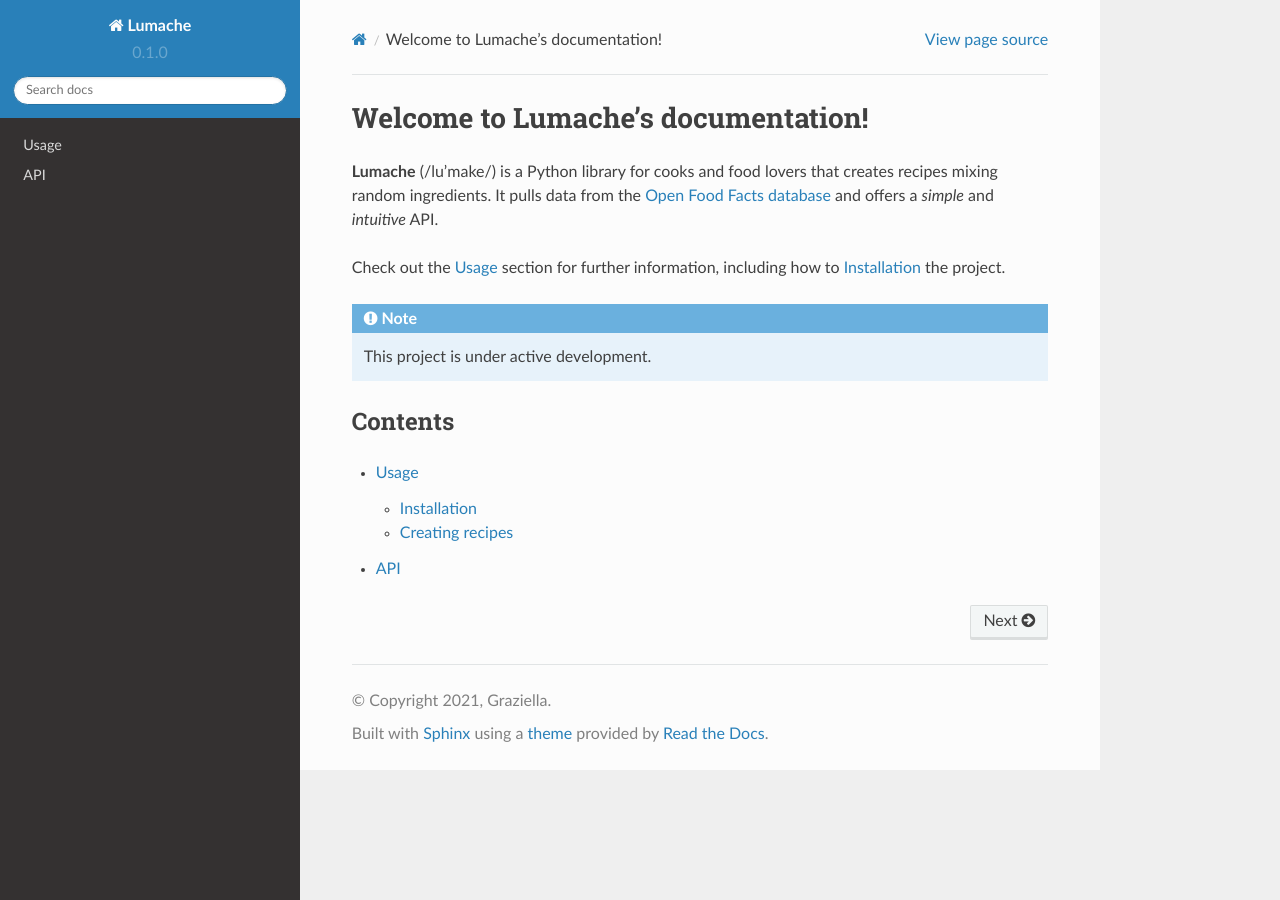
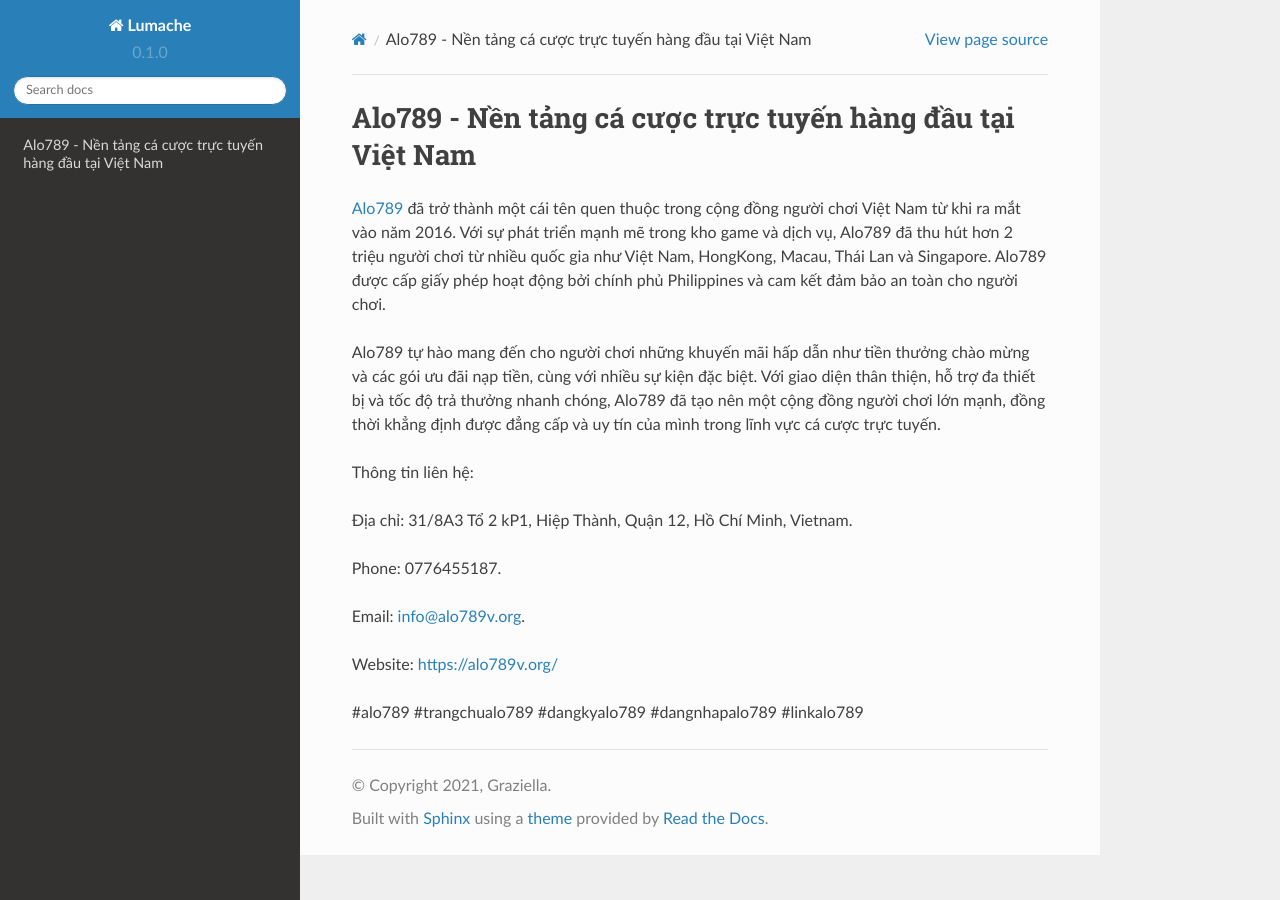
Before and after one commit to JonsCalicut123/alo789vorg, a Sphinx documentation site: the page built from docs/source/index.rst, in a window 1280 px wide. Built offline with Sphinx 7.4.7 and the Read the Docs theme 2.0.0, drawn with Linux system fonts in a browser that asks for light colours.

Commit message:
Update index.rst

```diff
--- a/docs/source/index.rst
+++ b/docs/source/index.rst
@@ -1,22 +1,18 @@
-Welcome to Lumache's documentation!
+Alo789 - Nền tảng cá cược trực tuyến hàng đầu tại Việt Nam
 ===================================
 
-**Lumache** (/lu'make/) is a Python library for cooks and food lovers
-that creates recipes mixing random ingredients.
-It pulls data from the `Open Food Facts database <https://world.openfoodfacts.org/>`_
-and offers a *simple* and *intuitive* API.
+`Alo789 <https://alo789v.org/>`_ đã trở thành một cái tên quen thuộc trong cộng đồng người chơi Việt Nam từ khi ra mắt vào năm 2016. Với sự phát triển mạnh mẽ trong kho game và dịch vụ, Alo789 đã thu hút hơn 2 triệu người chơi từ nhiều quốc gia như Việt Nam, HongKong, Macau, Thái Lan và Singapore. Alo789 được cấp giấy phép hoạt động bởi chính phủ Philippines và cam kết đảm bảo an toàn cho người chơi.
 
-Check out the :doc:`usage` section for further information, including
-how to :ref:`installation` the project.
+Alo789 tự hào mang đến cho người chơi những khuyến mãi hấp dẫn như tiền thưởng chào mừng và các gói ưu đãi nạp tiền, cùng với nhiều sự kiện đặc biệt. Với giao diện thân thiện, hỗ trợ đa thiết bị và tốc độ trả thưởng nhanh chóng, Alo789 đã tạo nên một cộng đồng người chơi lớn mạnh, đồng thời khẳng định được đẳng cấp và uy tín của mình trong lĩnh vực cá cược trực tuyến.
 
-.. note::
+Thông tin liên hệ:
 
-   This project is under active development.
+Địa chỉ: 31/8A3 Tổ 2 kP1, Hiệp Thành, Quận 12, Hồ Chí Minh, Vietnam.
 
-Contents
---------
+Phone: 0776455187.
 
-.. toctree::
+Email: info@alo789v.org.
 
-   usage
-   api
+Website: https://alo789v.org/
+
+#alo789 #trangchualo789 #dangkyalo789 #dangnhapalo789 #linkalo789
```
